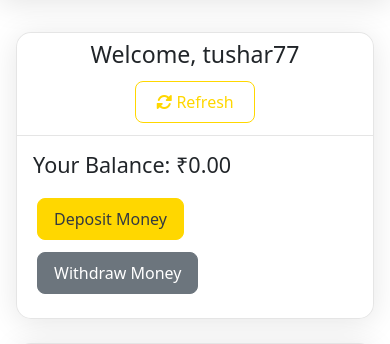
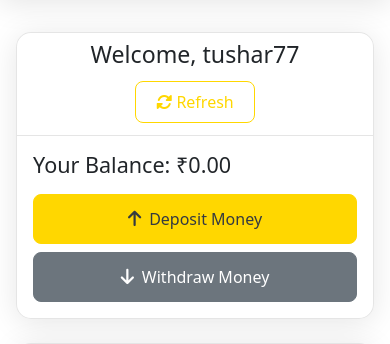
Before and after one commit to Tushar1058/PaymentApp, a Flask app: page / in a window 390 px wide. Shown: the part 89-433 px from the top of the page. Run offline with Flask 3, Linux system fonts and the light colour scheme; a user stored in the database is signed in; data that the repository does not hold is empty; some libraries are stand-ins or nearby versions.

Commit message:
Fix UI issues: Improve admin panel scrolling and image display, enhance mobile layout for deposit/withdraw buttons

```diff
--- a/templates/dashboard.html
+++ b/templates/dashboard.html
@@ -136,6 +136,45 @@
     border-top: 1px solid var(--border-color);
     padding: 1rem 1.5rem;
 }
+
+/* Add styles for action buttons */
+.action-buttons-container {
+    display: flex;
+    flex-wrap: wrap;
+    gap: 0.5rem;
+    margin-top: 1rem;
+}
+
+.action-button {
+    flex: 1;
+    min-width: 150px;
+    display: inline-flex;
+    align-items: center;
+    justify-content: center;
+    gap: 0.5rem;
+    padding: 0.75rem 1.5rem;
+    font-size: 1rem;
+    border-radius: 0.5rem;
+    transition: all 0.3s ease;
+}
+
+.action-button i {
+    font-size: 1.1rem;
+}
+
+@media (max-width: 768px) {
+    .action-buttons-container {
+        flex-direction: column;
+        width: 100%;
+    }
+
+    .action-button {
+        width: 100%;
+        margin: 0;
+        min-height: 48px;
+        font-size: 1rem;
+    }
+}
 </style>
 
 <div class="card">
@@ -147,9 +186,13 @@
     </div>
     <div class="card-body">
         <h3 class="h4">Your Balance: ₹{{ "%.2f"|format(user.balance) }}</h3>
-        <div class="mt-3">
-            <a href="{{ url_for('deposit') }}" class="btn btn-primary me-2 mb-2">Deposit Money</a>
-            <a href="{{ url_for('withdraw') }}" class="btn btn-secondary mb-2">Withdraw Money</a>
+        <div class="action-buttons-container">
+            <a href="{{ url_for('deposit') }}" class="btn btn-primary action-button">
+                <i class="fas fa-arrow-up"></i> Deposit Money
+            </a>
+            <a href="{{ url_for('withdraw') }}" class="btn btn-secondary action-button">
+                <i class="fas fa-arrow-down"></i> Withdraw Money
+            </a>
         </div>
     </div>
 </div>
```
Also changed, not shown: templates/admin.html (+110 -9 lines).
